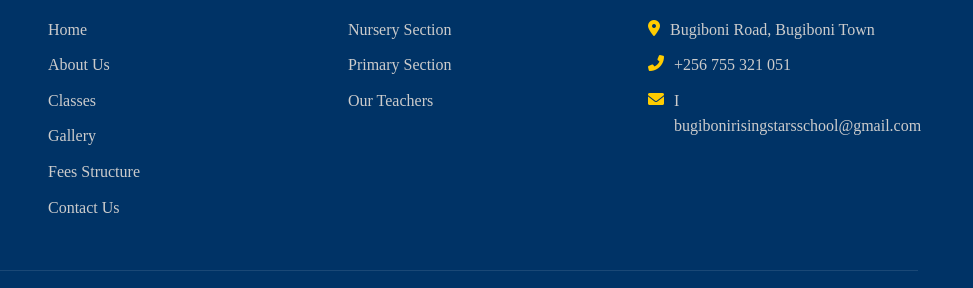
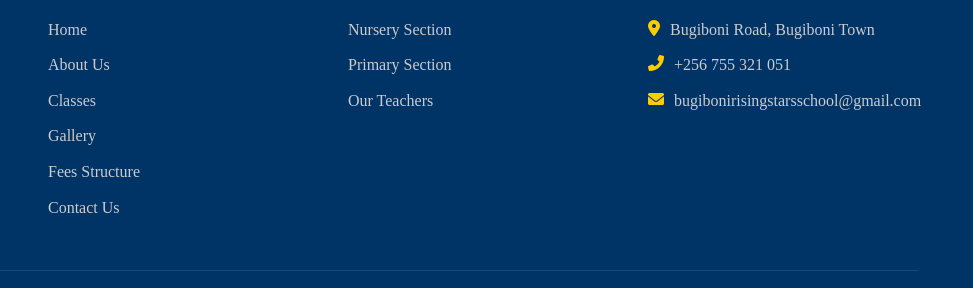
Before and after one commit to bugibonirss/school, a plain HTML site: page about.html in a window 1280 px wide. Shown: the part 1636-1924 px from the top of the page, 307-1280 px from the left. Drawn offline with Linux system fonts and the light colour scheme; files whose address does not match are found by name; a web font is replaced by a local one.

Commit message:
Update about.html

```diff
--- a/about.html
+++ b/about.html
@@ -118,7 +118,7 @@
                     <ul class="contact-info">
                         <li><i class="fas fa-map-marker-alt"></i> Bugiboni Road, Bugiboni Town</li>
                         <li><i class="fas fa-phone-alt"></i> +256 755 321 051</li>
-                        <li><i class="fas fa-envelope"></i>I bugibonirisingstarsschool@gmail.com</li>
+                        <li><i class="fas fa-envelope"></i> bugibonirisingstarsschool@gmail.com</li>
                     </ul>
                 </div>
             </div>
```
